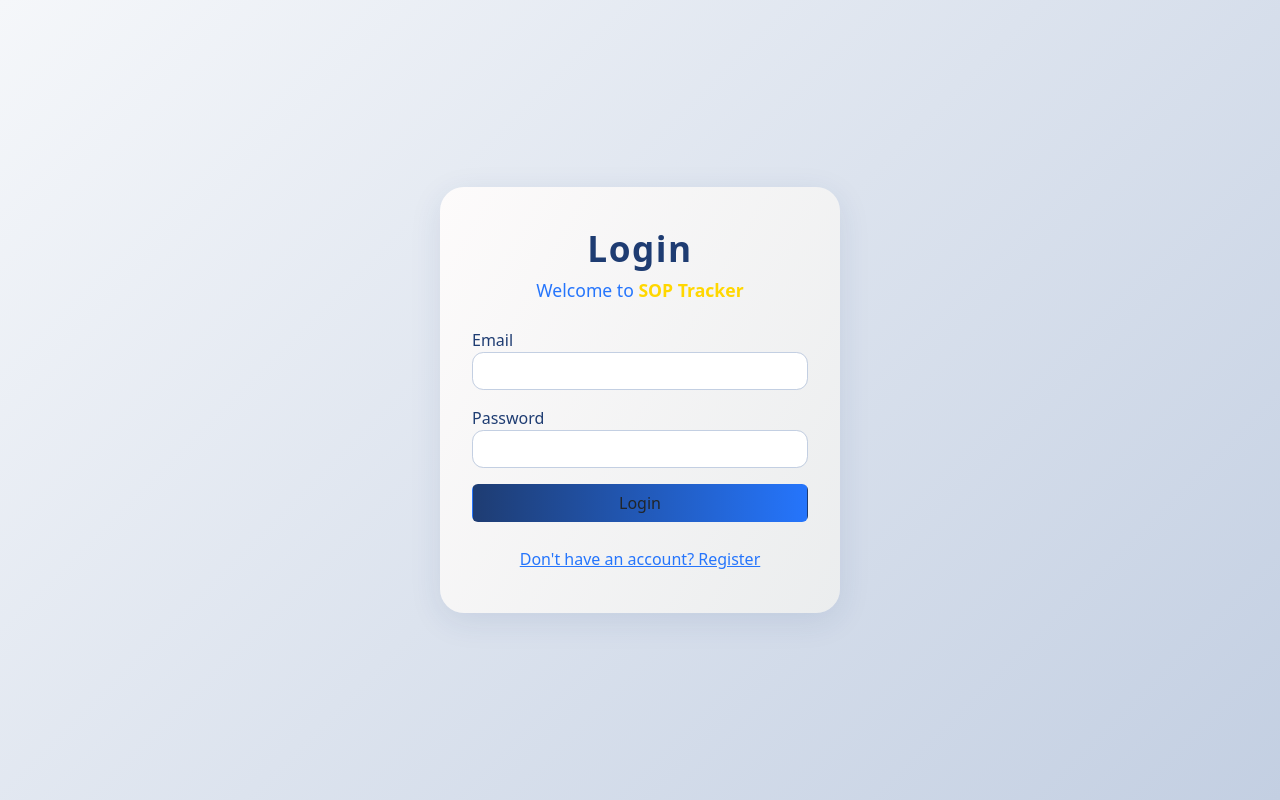
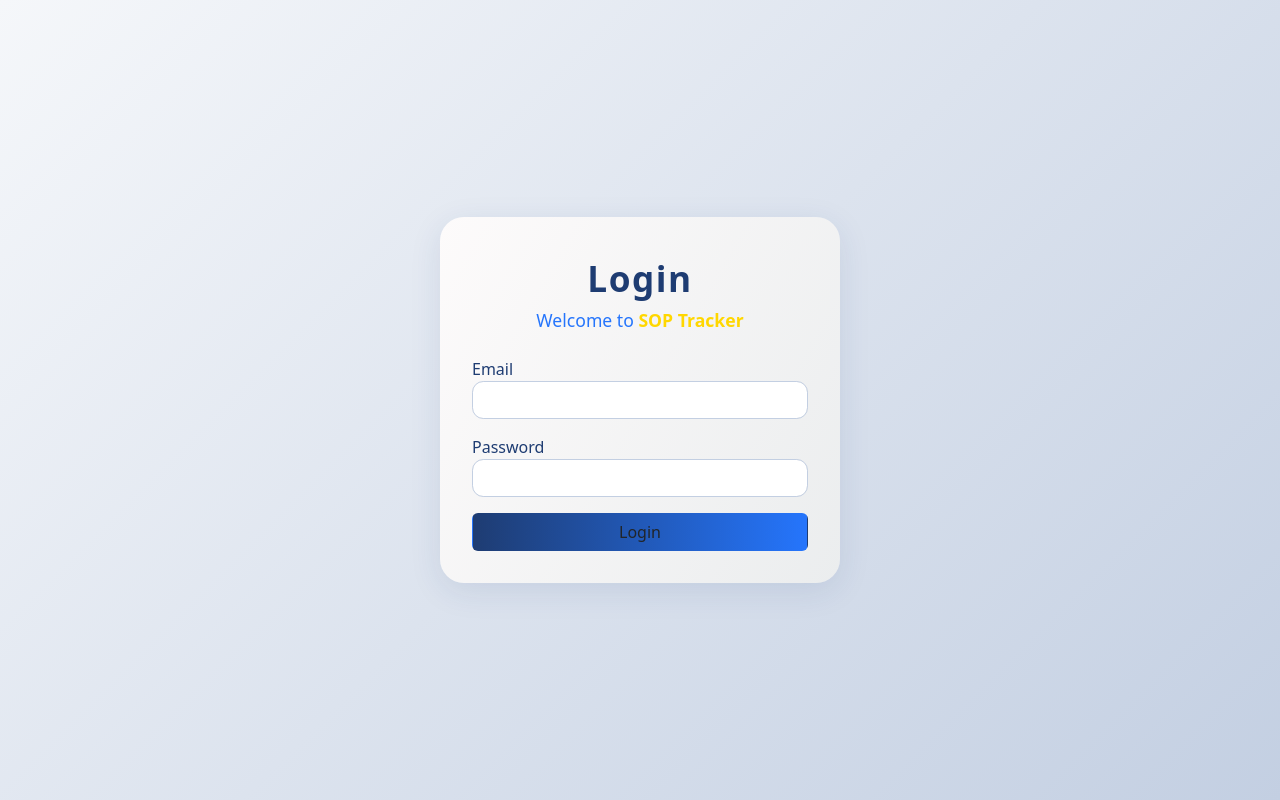
Before and after one commit to chicalauren/SOP_Tracking, a React (Vite) app in the folder client/: page / in a window 1280 px wide. Built offline with nearby package versions, Linux system fonts and the light colour scheme.

Commit message:
Removed the ability to register as this will be handled by a real person

```diff
--- a/client/src/pages/AuthPage.tsx
+++ b/client/src/pages/AuthPage.tsx
@@ -1,9 +1,8 @@
 import { useState } from 'react';
-import { loginUser, registerUser } from '../services/api';
+import { loginUser } from '../services/api';
 import './AuthPage.css';
 
 function AuthPage() {
-  const [isLogin, setIsLogin] = useState(true);
   const [email, setEmail] = useState('');
   const [password, setPassword] = useState('');
   const [error, setError] = useState('');
@@ -14,22 +13,12 @@ function AuthPage() {
     setError('');
     setSuccess('');
     try {
-      if (isLogin) {
-        const res = await loginUser(email, password);
-        if (res.token) {
-          localStorage.setItem('token', res.token);
-          setSuccess('Logged in!');
-        } else {
-          setError(res.message || 'Login failed');
-        }
+      const res = await loginUser(email, password);
+      if (res.token) {
+        localStorage.setItem('token', res.token);
+        setSuccess('Logged in!');
       } else {
-        const res = await registerUser(email, password);
-        if (res.token) {
-          setSuccess('Registered! Please log in.');
-          setIsLogin(true);
-        } else {
-          setError(res.message || 'Registration failed');
-        }
+        setError(res.message || 'Login failed');
       }
     } catch (err) {
       setError('Something went wrong');
@@ -41,36 +30,37 @@ function AuthPage() {
       <div className="auth-card position-relative">
         <div className="auth-circle auth-circle-left"></div>
         <div className="auth-circle auth-circle-right"></div>
-        <h2 className="auth-title">{isLogin ? 'Login' : 'Register'}</h2>
+        <h2 className="auth-title">Login</h2>
         <div className="auth-subtitle">
           Welcome to <span style={{ color: '#ffd700', fontWeight: 600 }}>SOP Tracker</span>
         </div>
         <form onSubmit={handleSubmit} className="auth-form">
           <div className="mb-3">
             <label>Email</label>
-            <input type="email" className="form-control" value={email}
-              onChange={e => setEmail(e.target.value)} required />
+            <input
+              type="email"
+              className="form-control"
+              value={email}
+              onChange={e => setEmail(e.target.value)}
+              required
+            />
           </div>
           <div className="mb-3">
             <label>Password</label>
-            <input type="password" className="form-control" value={password}
-              onChange={e => setPassword(e.target.value)} required />
+            <input
+              type="password"
+              className="form-control"
+              value={password}
+              onChange={e => setPassword(e.target.value)}
+              required
+            />
           </div>
           {error && <div className="auth-alert alert alert-danger">{error}</div>}
           {success && <div className="auth-alert alert alert-success">{success}</div>}
           <button className="auth-btn btn w-100" type="submit">
-            {isLogin ? 'Login' : 'Register'}
+            Login
           </button>
         </form>
-        <div className="text-center">
-          <button
-            className="auth-toggle-btn"
-            onClick={() => { setIsLogin(!isLogin); setError(''); setSuccess(''); }}
-            type="button"
-          >
-            {isLogin ? "Don't have an account? Register" : "Already have an account? Login"}
-          </button>
-        </div>
       </div>
     </div>
   );
```
